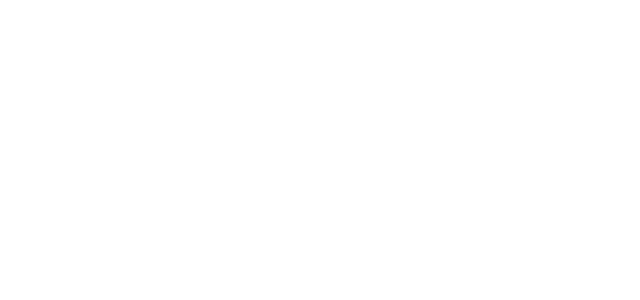
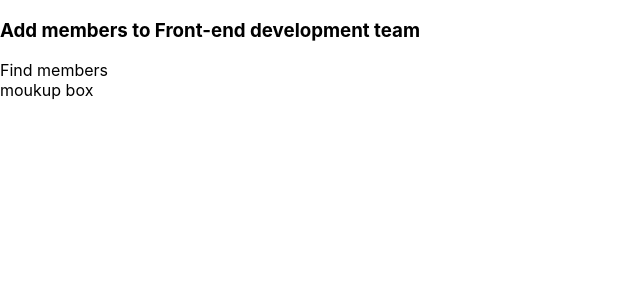
Before and after one commit to osama-maree/mockup-task, a React (Create React App) app: page / in a window 1280 px wide. Shown: the top 300 px of the page, without its empty margins (0-640 px from the left). Built offline with nearby package versions, Linux system fonts and the light colour scheme.

Commit message:
Add Architecture Design For Project

```diff
--- a/src/App.js
+++ b/src/App.js
@@ -1,17 +1,33 @@
 import "./App.css";
-
+function Mockup({ mockupData }) {
+  return (
+    <>
+      <h3>Add members to Front-end development team</h3>
+      <div>Find members</div>
+      <MockupBox mockupData={mockupData} />
+    </>
+  );
+}
+function MockupBox({ mockupData }) {
+  return <>moukup box</>;
+}
+function MyButton({ background, color }) {
+  return <>myButton</>;
+}
 
 const mockupData = [
   { name: "Corolien Bloeme", clicked: false },
   { name: "Sun Jun", clicked: true },
-  { name: "Song Bao", clicked: false},
+  { name: "Song Bao", clicked: false },
   { name: "Olivia Arribas", clicked: true },
   { name: "Bonginkosi Mdladlana", clicked: false },
-  { name:"Arina Belomestnykh", clicked: true },
+  { name: "Arina Belomestnykh", clicked: true },
   { name: "Jacqueline Likoki", clicked: true },
 ];
 function App() {
-  return <div></div>;
+  return <div>
+    <Mockup mockupData={mockupData}/>
+  </div>;
 }
 
 export default App;
```
